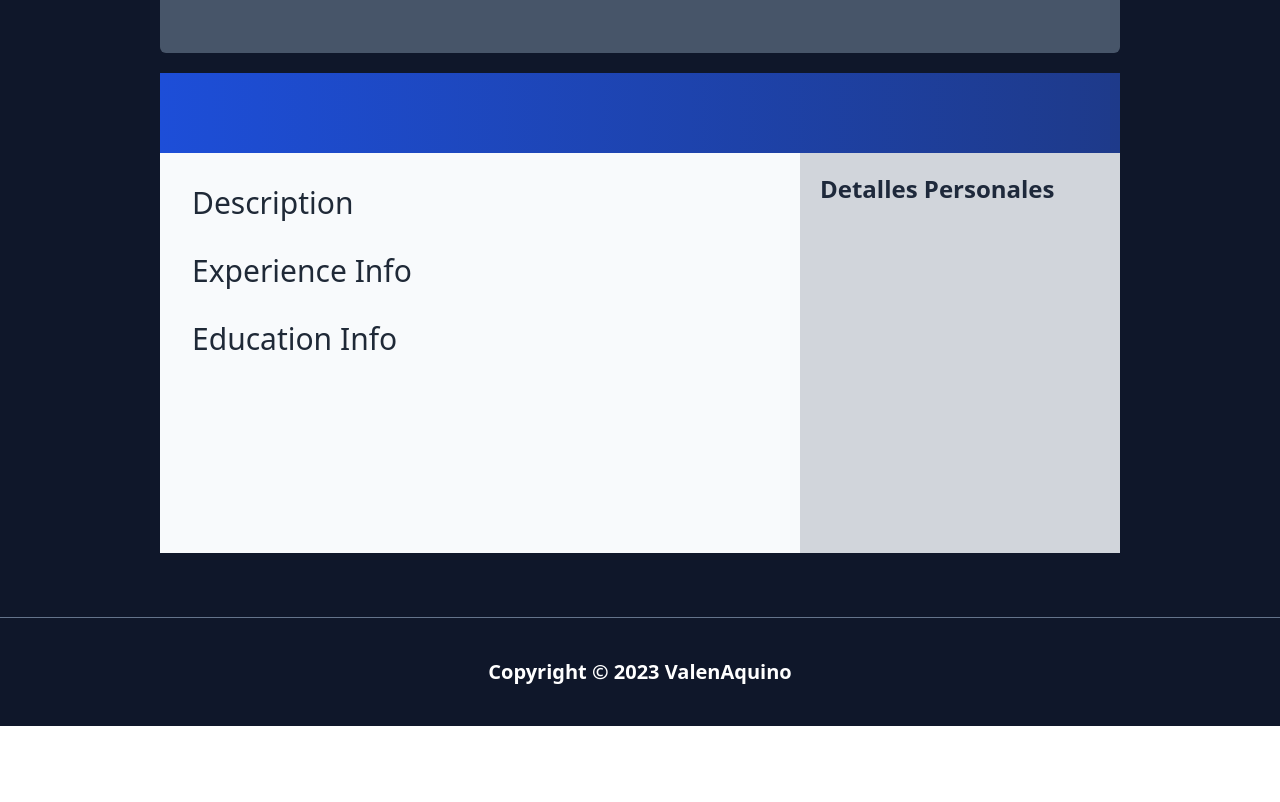
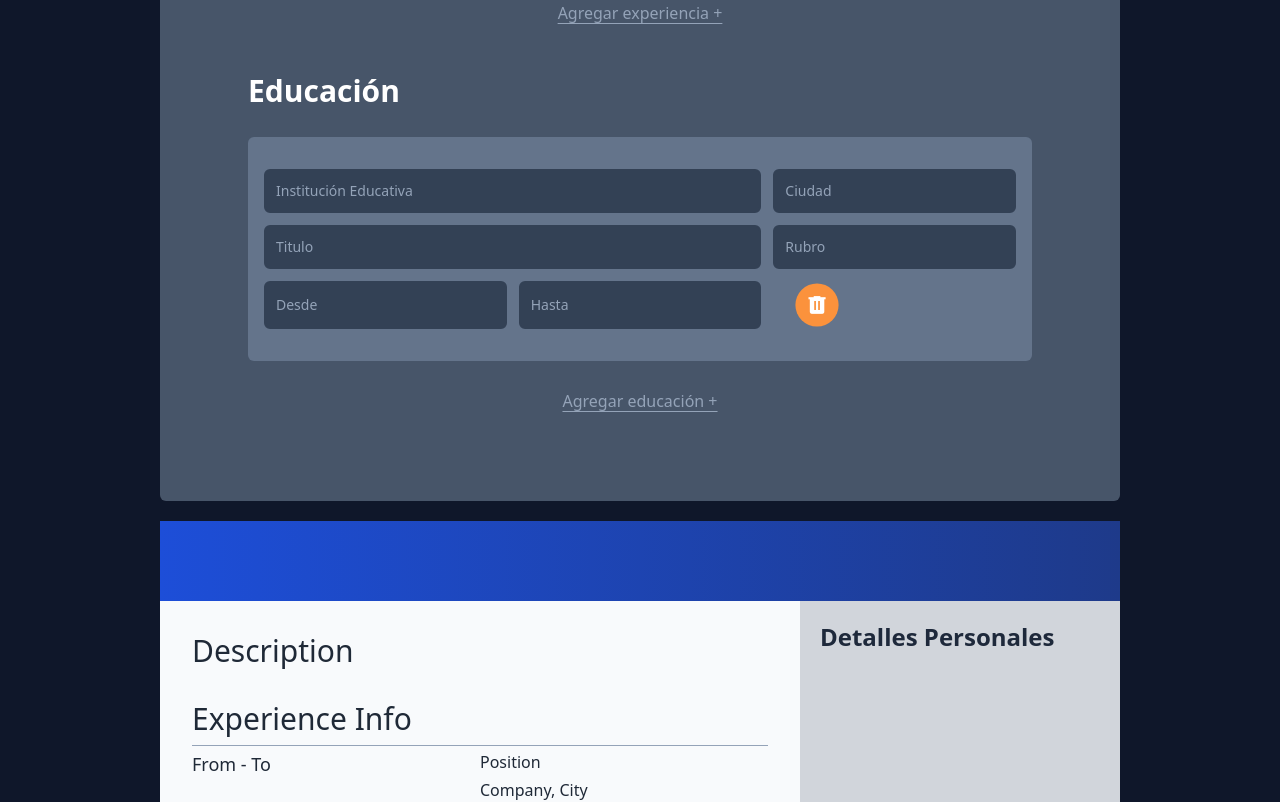
Before and after one commit to ValenAquino/cv-project, a React (Create React App) app: page / in a window 1280 px wide. Shown: the part 880-1682 px from the top of the page. Before the commit the page ends 1606 px from the top, so only its background shows below. Built offline with nearby package versions, Linux system fonts and the light colour scheme.

Commit message:
EducationForm funciona dinamicamente

```diff
--- a/src/components/Form/Education.jsx
+++ b/src/components/Form/Education.jsx
@@ -1,4 +1,4 @@
-import React from "react";
+import React, {useEffect} from "react";
 import { EducationForm } from "./components/EducationForm";
 
 export function Education({
@@ -16,6 +16,8 @@ export function Education({
     />
   ));
 
+  useEffect(()=>{addEducation()},[]);
+
   return (
     <div className="p-12 pt-0 w-full">
       <h1 className="mb-7 text-3xl font-semibold">Educación</h1>
--- a/src/components/Form/Experience.jsx
+++ b/src/components/Form/Experience.jsx
@@ -1,4 +1,4 @@
-import React from "react";
+import React, {useEffect} from "react";
 import { ExperienceForm } from "./components/ExperienceForm";
 
 export function Experience({
@@ -20,6 +20,8 @@ export function Experience({
     />
   ));
 
+  useEffect(()=>{addExperience()},[]);
+
   return (
     <div className="p-12 pt-0">
       <h1 className="mb-7 text-3xl font-semibold lg:col-start-1 lg:col-end-4">
--- a/src/components/Form/components/EducationForm.jsx
+++ b/src/components/Form/components/EducationForm.jsx
@@ -1,10 +1,10 @@
 import React from "react";
 
-export function EducationForm(modifyEducation, removeEducation, itemID) {
+export function EducationForm({ modifyEducation, removeEducation, itemID }) {
   return (
-    <div className="flex flex-wrap flex-column gap-4 mb-5 px-4 py-8 bg-slate-500 rounded-md">
+    <div className="px-4 py-8 bg-slate-500 rounded-md content-center grid gap-3 mb-7 md:grid-cols-4 lg:grid-cols-3">
       <input
-        className="input grow"
+        className="input md:col-start-1 md:col-end-3"
         type="text"
         placeholder="Institución Educativa"
         onChange={(e) => {
@@ -12,7 +12,7 @@ export function EducationForm(modifyEducation, removeEducation, itemID) {
         }}
       />
       <input
-        className="input grow"
+        className="input"
         type="text"
         placeholder="Ciudad"
         onChange={(e) => {
@@ -20,7 +20,7 @@ export function EducationForm(modifyEducation, removeEducation, itemID) {
         }}
       />
       <input
-        className="input grow"
+        className="input md:col-start-1 md:col-end-3"
         type="text"
         placeholder="Titulo"
         onChange={(e) => {
@@ -28,7 +28,7 @@ export function EducationForm(modifyEducation, removeEducation, itemID) {
         }}
       />
       <input
-        className="input grow"
+        className="input"
         type="text"
         placeholder="Rubro"
         onChange={(e) => {
@@ -36,7 +36,7 @@ export function EducationForm(modifyEducation, removeEducation, itemID) {
         }}
       />
       <input
-        className="input grow"
+        className="input"
         type="text"
         placeholder="Desde"
         onChange={(e) => {
@@ -44,13 +44,19 @@ export function EducationForm(modifyEducation, removeEducation, itemID) {
         }}
       />
       <input
-        className="input grow"
+        className="input"
         type="text"
-        placeholder="Desde"
+        placeholder="Hasta"
         onChange={(e) => {
           modifyEducation(itemID, { to: e.target.value });
         }}
       />
+      <button
+        className="btn scale-90 ml-5 material-symbols-outlined"
+        onClick={() => {
+          removeEducation(itemID);
+        }}
+      >delete</button>
     </div>
   );
 }
--- a/src/components/Main.jsx
+++ b/src/components/Main.jsx
@@ -60,11 +60,11 @@ export function Main() {
 
   function modifyEducation(id, modified) {
     setEducation(
-      education.map((exp) => {
-        if (exp.id === id) {
-          return { ...exp, ...modified };
+      education.map((educationItem) => {
+        if (educationItem.id === id) {
+          return { ...educationItem, ...modified };
         } else {
-          return exp;
+          return educationItem;
         }
       })
     );
--- a/src/styles/index.css
+++ b/src/styles/index.css
@@ -16,3 +16,8 @@
   @apply p-3 bg-orange-400
 hover:bg-orange-700 w-fit justify-self-start rounded-full;
 }
+
+.a4-page {
+  height: 210mm;
+  width: 297mm;
+}
```
